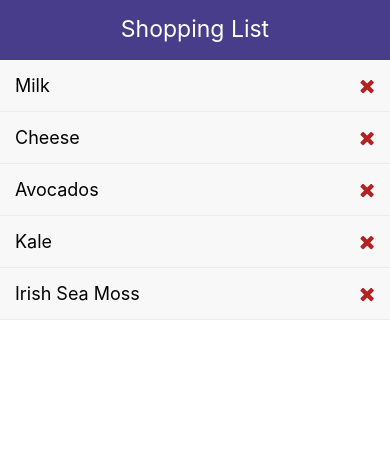
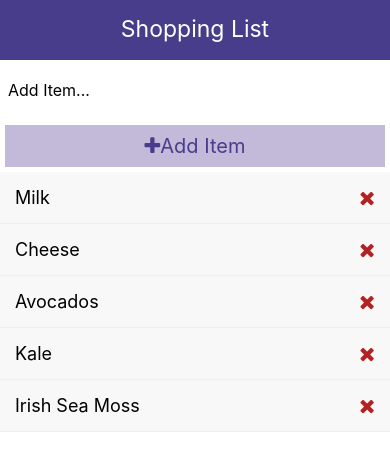
Before and after one commit to Guysnacho/ReactNativePractice, a React Native app: screen / in a window 390 px wide. Shown: the top 452 px of the page. Built offline with nearby package versions, Linux system fonts and the light colour scheme.

Commit message:
Created and added AddItems component

```diff
--- a/App.js
+++ b/App.js
@@ -2,6 +2,7 @@
 import {View, Text, StyleSheet, FlatList} from 'react-native';
 import Header from './components/header';
 import ListItem from './components/ListItem.js';
+import AddItem from './components/AddItem.js';
 import {v4 as uuidv4} from 'uuid';
 
 const App = () => {
@@ -22,6 +23,7 @@
   return (
     <View style={styles.container}>
       <Header title="Shopping List" />
+      <AddItem />
       <FlatList
         data={items}
         renderItem={({item}) => (
--- /dev/null
+++ b/components/AddItem.js
@@ -0,0 +1,38 @@
+import React from 'react';
+import { View, Text, StyleSheet, TextInput, TouchableOpacity } from 'react-native';
+import Icon from 'react-native-vector-icons/dist/FontAwesome'
+
+
+const AddItem = ({title}) => {
+  return (
+    <View>
+        <TextInput placeholder="Add Item..." style={styles.input} />
+        <TouchableOpacity style={styles.btn}>
+            <Text style={styles.btnText}>
+                <Icon name="plus" size={20} />
+                Add Item
+            </Text>
+        </TouchableOpacity>
+    </View>
+  );
+};
+
+const styles = StyleSheet.create({
+    input: {
+        height: 60,
+        padding: 8,
+        fontSize: 16,
+    },
+    btn: {
+        backgroundColor: '#c2bad8',
+        padding: 9,
+        margin: 5
+    },
+    btnText: {
+        color: 'darkslateblue',
+        fontSize: 20,
+        textAlign: 'center'
+    }
+})
+
+export default AddItem;
```
